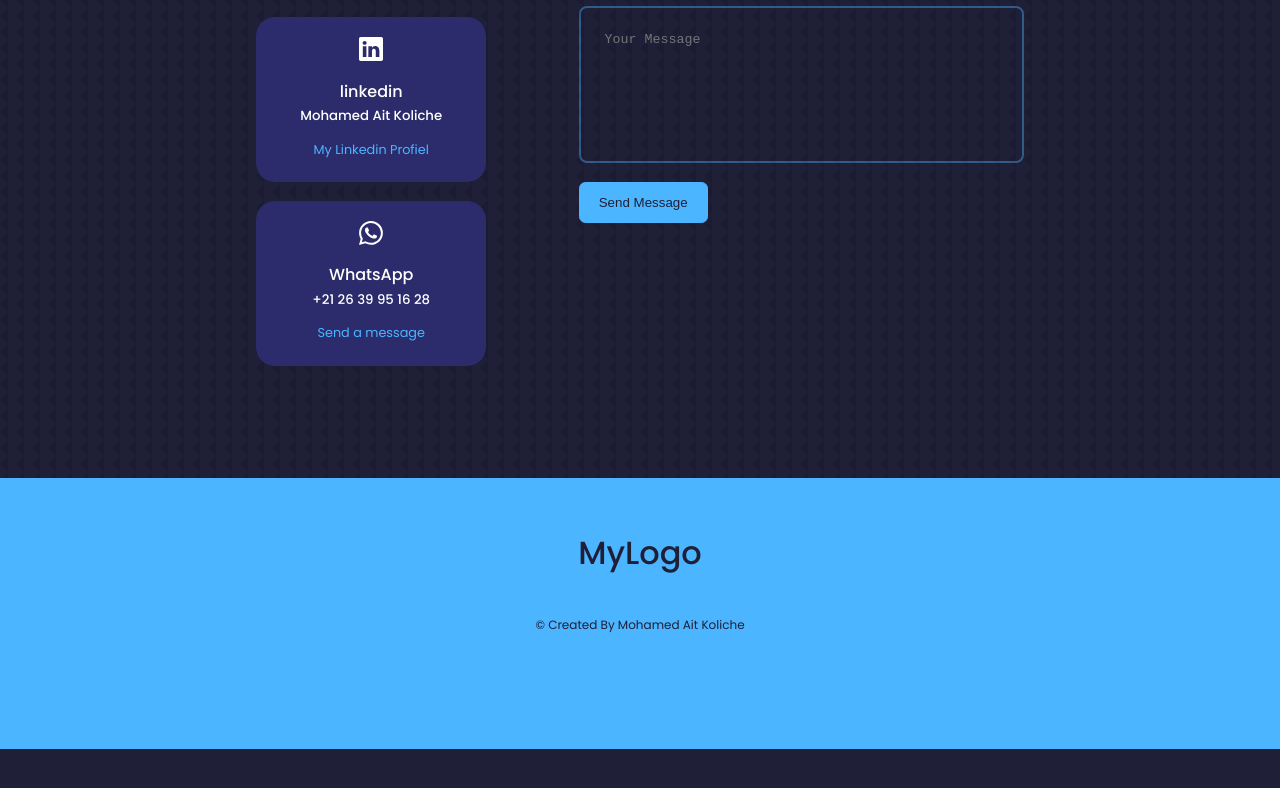
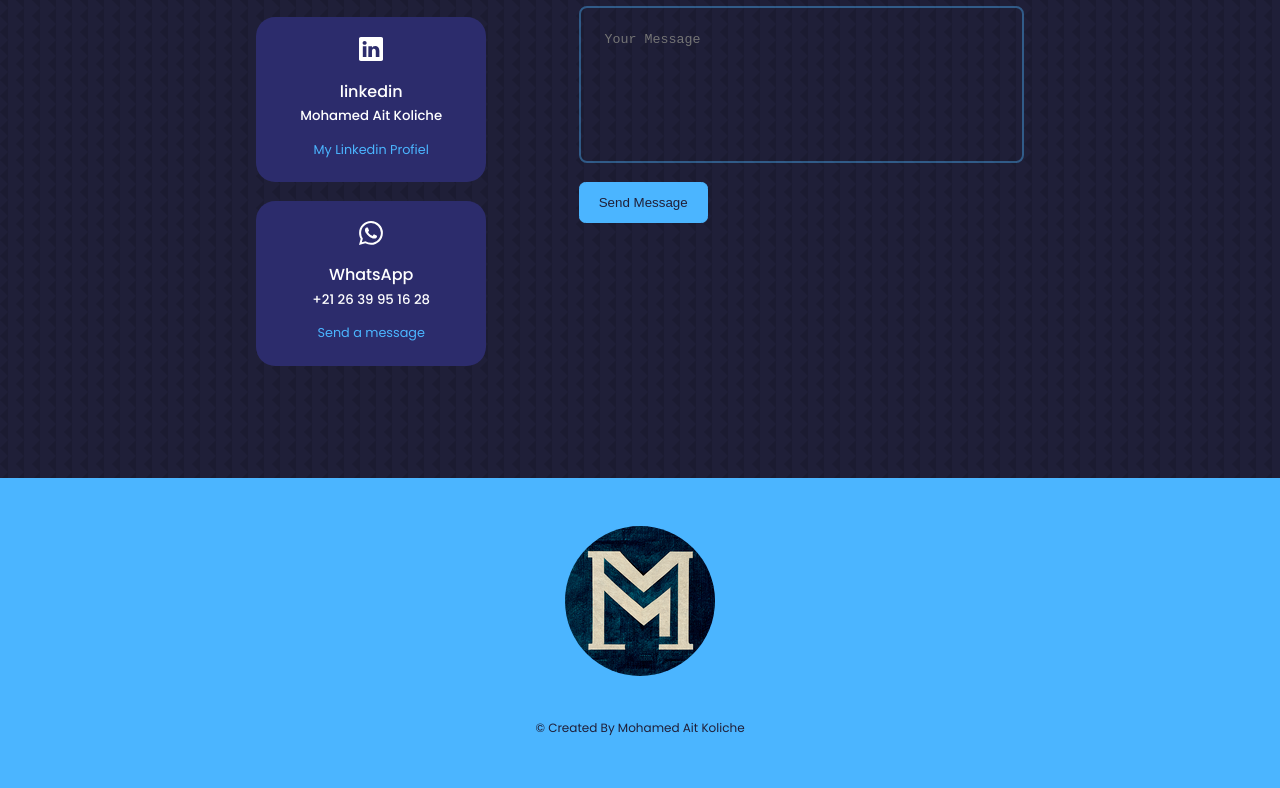
Before and after one commit to koliche/koliche-portfolio, a React (Create React App) app: page / in a window 1280 px wide. Shown: the part 3672-4460 px from the top of the page. Before the commit the page ends 4421 px from the top, so only its background shows below. Built offline with nearby package versions, Linux system fonts and the light colour scheme.

Commit message:
add my logo

```diff
--- a/src/components/footer/Footer.jsx
+++ b/src/components/footer/Footer.jsx
@@ -1,14 +1,16 @@
 import React from 'react'
 import "./footer.css"
-import {FaFacebookF} from 'react-icons/fa'
-import {BsTwitter} from 'react-icons/bs'
-import {FaLinkedinIn} from 'react-icons/fa'
-import {FiGithub} from 'react-icons/fi'
+import ME from '../../assets/MyLogo.png'
+// import {FaFacebookF} from 'react-icons/fa'
+// import {BsTwitter} from 'react-icons/bs'
+// import {FaLinkedinIn} from 'react-icons/fa'
+// import {FiGithub} from 'react-icons/fi'
 
 const Footer = () => {
   return (
     <footer>
-      <a href="#" className="footer__logo">MyLogo</a>
+
+       <a href="#" className="footer__logo"><img src={ME} alt=""/></a>
       {/*<ul className="permalinks">
         <li><a href="#">Home</a></li>
         <li><a href="#about">About</a></li>
--- a/src/components/footer/footer.css
+++ b/src/components/footer/footer.css
@@ -8,6 +8,11 @@ footer {
 
 footer a{
     color: var(--color-bg);
+}
+
+footer a img{
+
+    border-radius: 50%;
 }
 
 .footer__logo {
```
Also changed, not shown: src/assets/MyLogo.png (added).
